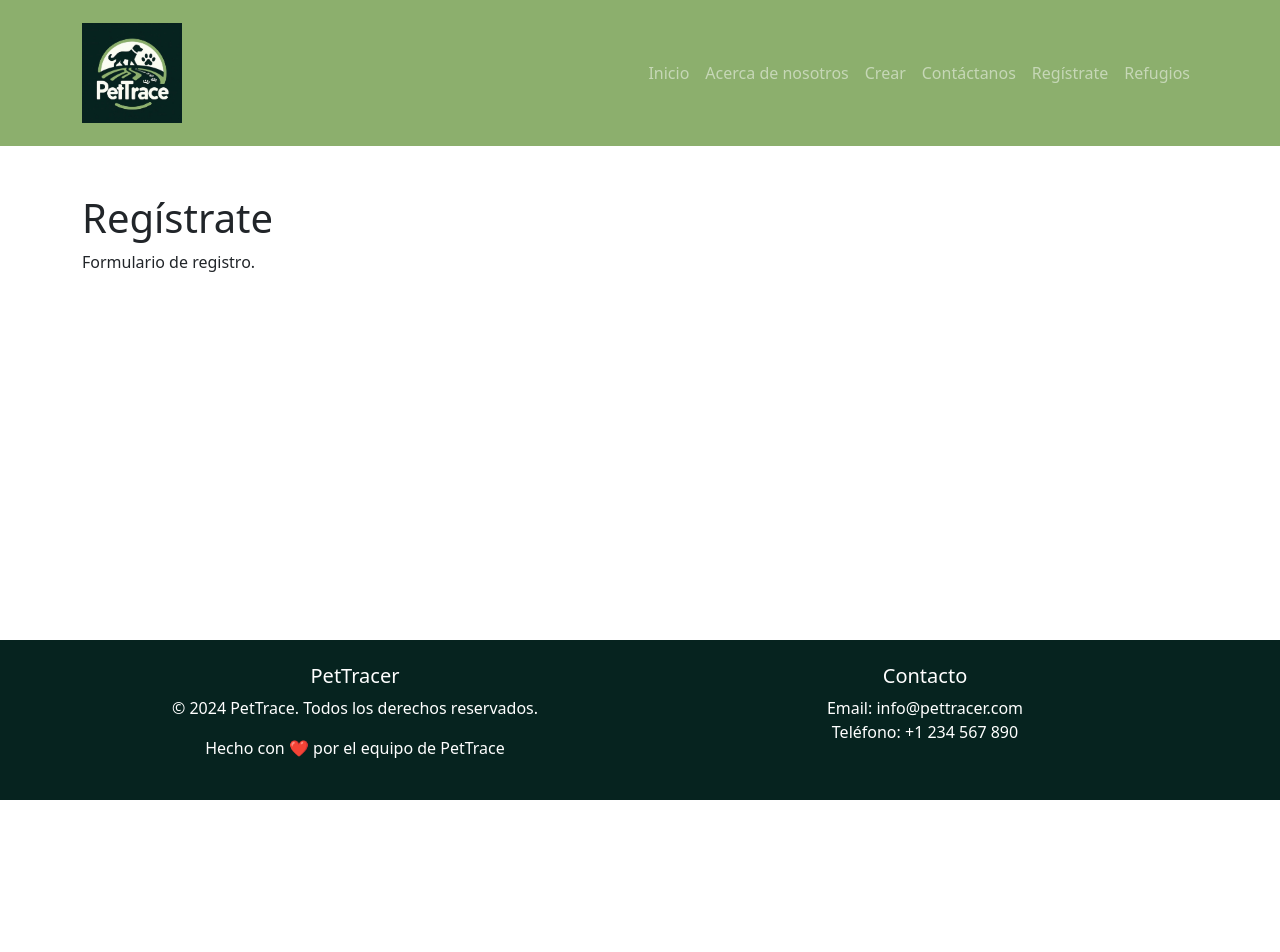
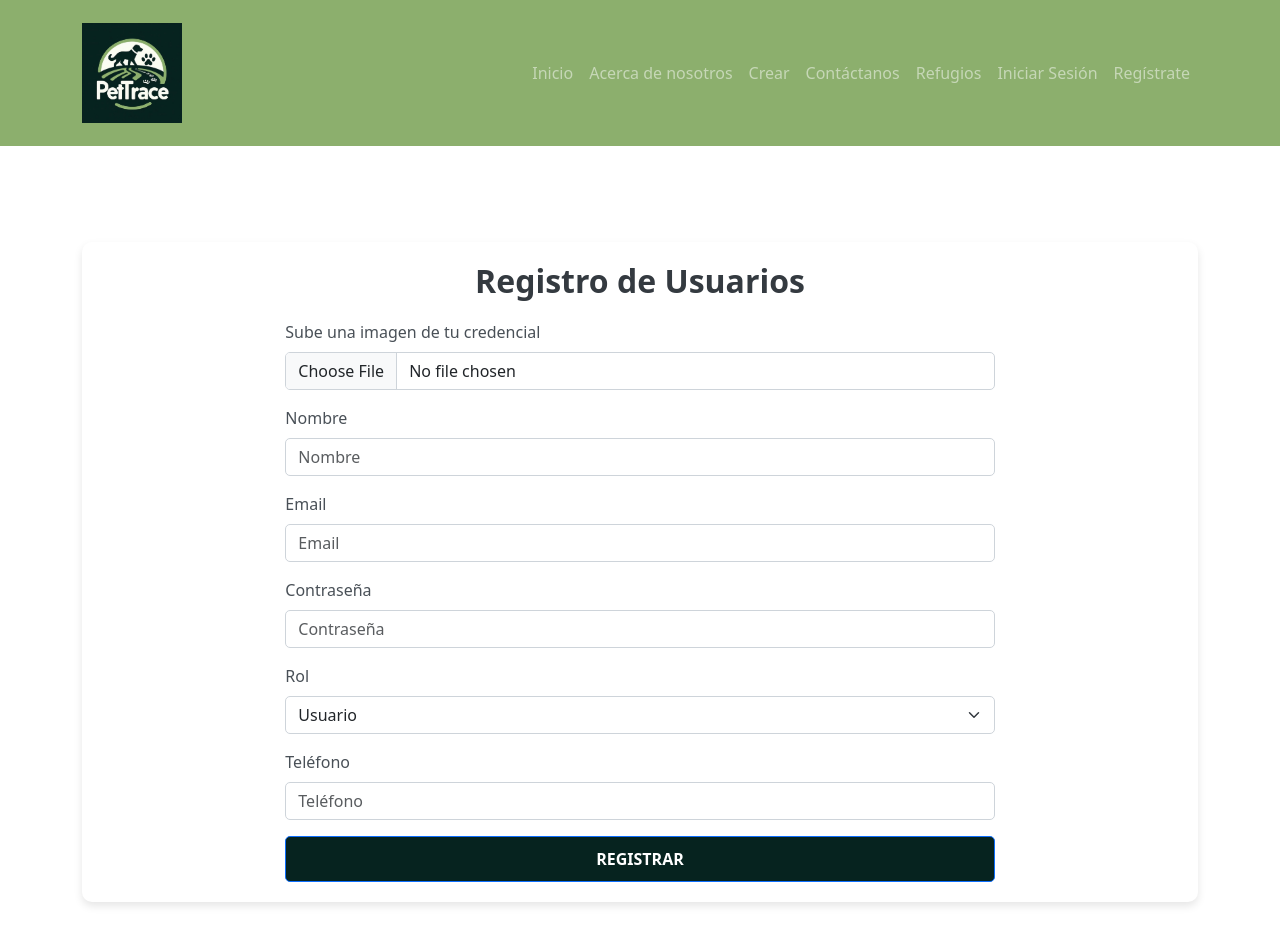
Before and after one commit to KenyaSanchezM/PetTrace-Frontend, a React (Create React App) app: page /register in a window 1280 px wide. Shown: the top 952 px of the page. Before the commit the page ends 800 px from the top, so only its background shows below. Built offline with nearby package versions, Linux system fonts and the light colour scheme; a web font is replaced by a local one.

Commit message:
Registro e inicio de sesión

```diff
--- a/src/App.js
+++ b/src/App.js
@@ -1,10 +1,11 @@
-import React from 'react';
+import React, { useState } from 'react';
 import { BrowserRouter as Router, Routes, Route, Link } from 'react-router-dom';
 import 'bootstrap/dist/css/bootstrap.min.css';
 import Home from './components/Home';
 import About from './components/About';
 import Contact from './components/Contact';
 import Register from './components/Register';
+import SignIn from './components/SignIn';
 import Shelters from './components/Shelters';
 import Footer from './components/Footer';
 import Header from './components/Header';// Asegúrate de que la ruta del import sea correcta
@@ -12,10 +13,15 @@ import './App.css'; // Asegúrate de importar el CSS
 import RegistroPerros from './components/RegistroPerros'; // Importa el componente
 
 function App() {
+  const [showModal, setShowModal] = useState(false);
+
+  const handleShowModal = () => setShowModal(true);
+  const handleCloseModal = () => setShowModal(false);
+
   return (
     <Router>
       <div className="App">
-        <Header />
+        <Header onSignInClick={handleShowModal}/>
         <main className="container py-5">
           <Routes>
             <Route path="/" element={<Home />} />
@@ -27,6 +33,7 @@ function App() {
           </Routes>
         </main>
         <Footer />
+        <SignIn show={showModal} handleClose={handleCloseModal} />
       </div>
     </Router>
   );
--- a/src/components/Header.js
+++ b/src/components/Header.js
@@ -3,7 +3,7 @@ import React from 'react';
 import { Link } from 'react-router-dom';
 import logo from '../Logo.jpg'; // Ajusta la ruta según tu estructura de proyecto
 
-const Header = () => {
+const Header = ({ onSignInClick }) => {
   return (
     <header style={{ backgroundColor: '#8CAF6D', color: '#FBFCF2', padding: '10px 20px', maxWidth: '100%' }}>
           <nav className="navbar navbar-expand-lg navbar-dark">
@@ -37,10 +37,15 @@ const Header = () => {
                     <a className="nav-link" href="/contact">Contáctanos</a>
                   </li>
                   <li className="nav-item">
-                    <a className="nav-link" href="/register">Regístrate</a>
+                    <a className="nav-link" href="/shelters">Refugios</a>
                   </li>
                   <li className="nav-item">
-                    <a className="nav-link" href="/shelters">Refugios</a>
+                  <a className="nav-link" href="#" onClick={onSignInClick}>
+                      Iniciar Sesión
+                    </a>
+                  </li>
+                  <li className="nav-item">
+                    <a className="nav-link" href="/register">Regístrate</a>
                   </li>
                 </ul>
               </div>
--- /dev/null
+++ b/src/components/Register.css
@@ -0,0 +1,54 @@
+/* RegistroPerros.css */
+.my-5 {
+    border-radius: 10px;
+    box-shadow: 0 4px 8px rgba(0, 0, 0, 0.1);
+    padding: 20px;
+}
+
+h2 {
+    color: #343a40;
+    margin-bottom: 20px;
+    font-weight: bold;
+}
+
+.form-group {
+    margin-bottom: 15px;
+}
+
+.form-label {
+    font-weight: 500;
+    color: #495057;
+}
+
+.form-control {
+    border-radius: 5px;
+    border: 1px solid #ced4da;
+}
+
+.form-select {
+    border-radius: 5px;
+    border: 1px solid #ced4da;
+}
+
+.button {
+    width: 100%;
+    background-color: #06231F;
+    color: #fff;
+    padding: 10px;
+    border-radius: 5px;
+    font-size: 16px;
+    font-weight: bold;
+    text-transform: uppercase;
+    transition: background-color 0.3s ease, border-color 0.3s ease;
+    text-align: center;
+}
+
+.button:hover {
+    background-color: #06231F;
+    border-color: #06231F;
+}
+
+.button:active {
+    background-color: white;
+    border-color: white;
+}
--- a/src/components/Register.js
+++ b/src/components/Register.js
@@ -1,14 +1,101 @@
-import React from 'react';
+import React, { useState } from 'react';
+import { Container, Row, Col, Form, Button } from 'react-bootstrap';
+import './Register.css';
+
+const Register = () => {
+  const [file, setFile] = useState(null);
+  const [formData, setFormData] = useState({
+    nombre: '',
+    email: '',
+    contraseña: '',
+    rol: 'usuario',
+    telefono: '',
+  });
+
+  const handleFileChange = (event) => {
+    setFile(event.target.files[0]);
+  };
+
+  const handleInputChange = (event) => {
+    const { name, value } = event.target;
+    setFormData({ ...formData, [name]: value });
+  };
+
+  const handleFormTypeChange = (event) => {
+    setFormData({ ...formData, rol: event.target.value });
+  };
+
+  const handleSubmit = (event) => {
+    event.preventDefault();
+    console.log(file, formData);
+  };
+
+  return (
+    <Container className="my-5">
+      <Row>
+        <Col md={{ span: 8, offset: 2 }}>
+          <h2 className="text-center">Registro de Usuarios</h2>
+          <Form onSubmit={handleSubmit}>
+            <Form.Group controlId="formFile" className="mb-3">
+              <Form.Label>Sube una imagen de tu credencial</Form.Label>
+              <Form.Control type="file" onChange={handleFileChange} />
+            </Form.Group>
+            <Form.Group controlId="nombre" className="mb-3">
+              <Form.Label>Nombre</Form.Label>
+              <Form.Control
+                type="text"
+                placeholder="Nombre"
+                name="nombre"
+                value={formData.nombre}
+                onChange={handleInputChange}
+              />
+            </Form.Group>
+            <Form.Group controlId="email" className="mb-3">
+              <Form.Label>Email</Form.Label>
+              <Form.Control
+                type="email"
+                placeholder="Email"
+                name="email"
+                value={formData.email}
+                onChange={handleInputChange}
+              />
+            </Form.Group>
+            <Form.Group controlId="contraseña" className="mb-3">
+              <Form.Label>Contraseña</Form.Label>
+              <Form.Control
+                type="password"
+                placeholder="Contraseña"
+                name="contraseña"
+                value={formData.contraseña}
+                onChange={handleInputChange}
+              />
+            </Form.Group>
+            <Form.Group controlId="rol" className="mb-3">
+              <Form.Label>Rol</Form.Label>
+              <Form.Select value={formData.rol} onChange={handleFormTypeChange}>
+                <option value="usuario">Usuario</option>
+                <option value="refugio">Refugio</option>
+              </Form.Select>
+            </Form.Group>
+            <Form.Group controlId="telefono" className="mb-3">
+              <Form.Label>Teléfono</Form.Label>
+              <Form.Control
+                type="text"
+                placeholder="Teléfono"
+                name="telefono"
+                value={formData.telefono}
+                onChange={handleInputChange}
+              />
+            </Form.Group>
+            <Button className="button" type="submit">
+              Registrar
+            </Button>
+          </Form>
+        </Col>
+      </Row>
+    </Container>
+  );
+};
 
 
-
-function Register() {
-  return (
-    <div>
-      <h1>Regístrate</h1>
-      <p>Formulario de registro.</p>
-    </div>
-  );
-}
-
 export default Register;
--- /dev/null
+++ b/src/components/SignIn.css
@@ -0,0 +1,54 @@
+/* RegistroPerros.css */
+.my-5 {
+    border-radius: 10px;
+    box-shadow: 0 4px 8px rgba(0, 0, 0, 0.1);
+    padding: 20px;
+}
+
+h2 {
+    color: #343a40;
+    margin-bottom: 20px;
+    font-weight: bold;
+}
+
+.form-group {
+    margin-bottom: 15px;
+}
+
+.form-label {
+    font-weight: 500;
+    color: #495057;
+}
+
+.form-control {
+    border-radius: 5px;
+    border: 1px solid #ced4da;
+}
+
+.form-select {
+    border-radius: 5px;
+    border: 1px solid #ced4da;
+}
+
+.button {
+    width: 100%;
+    background-color: #06231F;
+    color: #fff;
+    padding: 10px;
+    border-radius: 5px;
+    font-size: 16px;
+    font-weight: bold;
+    text-transform: uppercase;
+    transition: background-color 0.3s ease, border-color 0.3s ease;
+    text-align: center;
+}
+
+.button:hover {
+    background-color: #06231F;
+    border-color: #06231F;
+}
+
+.button:active {
+    background-color: white;
+    border-color: white;
+}
--- /dev/null
+++ b/src/components/SignIn.js
@@ -0,0 +1,60 @@
+import React, { useState } from 'react';
+import { Modal, Button, Form } from 'react-bootstrap';
+import './SignIn.css';
+
+
+const SignIn = ({ show, handleClose }) => {
+    const [formData, setFormData] = useState({
+      email: '',
+      contraseña: '',
+    });
+
+    const handleInputChange = (event) => {
+      const { name, value } = event.target;
+      setFormData({ ...formData, [name]: value });
+    };
+
+    const handleSubmit = (event) => {
+      event.preventDefault();
+      // Aquí puedes manejar el envío del formulario
+      console.log(formData);
+      handleClose(); // Cierra el modal después de enviar el formulario
+    };
+
+    return (
+      <Modal show={show} onHide={handleClose} centered>
+        <Modal.Header closeButton>
+          <Modal.Title>Iniciar Sesión</Modal.Title>
+        </Modal.Header>
+        <Modal.Body>
+          <Form onSubmit={handleSubmit}>
+            <Form.Group controlId="email" className="mb-3">
+              <Form.Label>Email</Form.Label>
+              <Form.Control
+                type="email"
+                placeholder="Email"
+                name="email"
+                value={formData.email}
+                onChange={handleInputChange}
+              />
+            </Form.Group>
+            <Form.Group controlId="contraseña" className="mb-3">
+              <Form.Label>Contraseña</Form.Label>
+              <Form.Control
+                type="password"
+                placeholder="Contraseña"
+                name="contraseña"
+                value={formData.contraseña}
+                onChange={handleInputChange}
+              />
+            </Form.Group>
+            <Button className="button" type="submit">
+              Iniciar Sesión
+            </Button>
+          </Form>
+        </Modal.Body>
+      </Modal>
+    );
+  };
+
+  export default SignIn;
```
